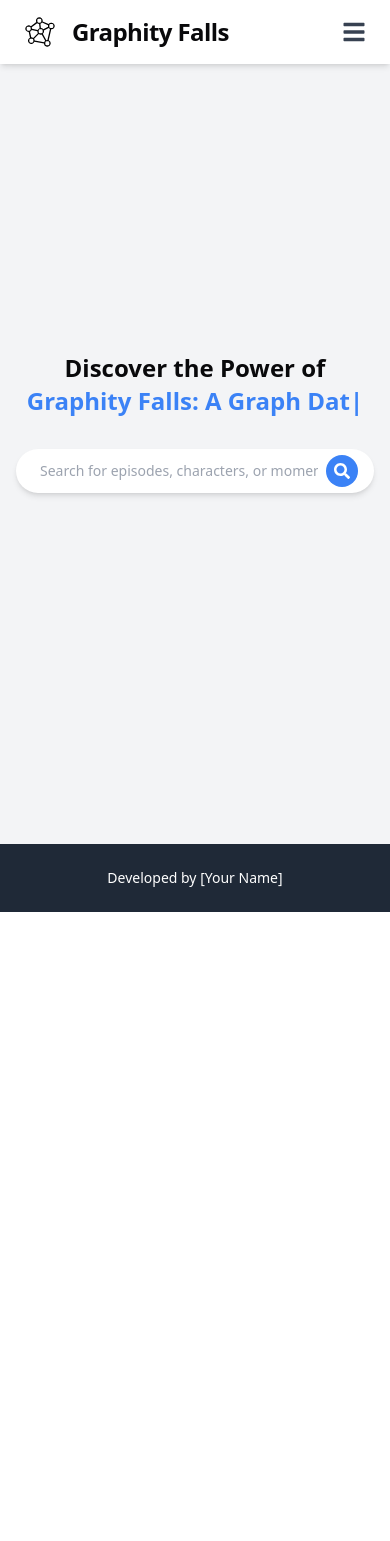
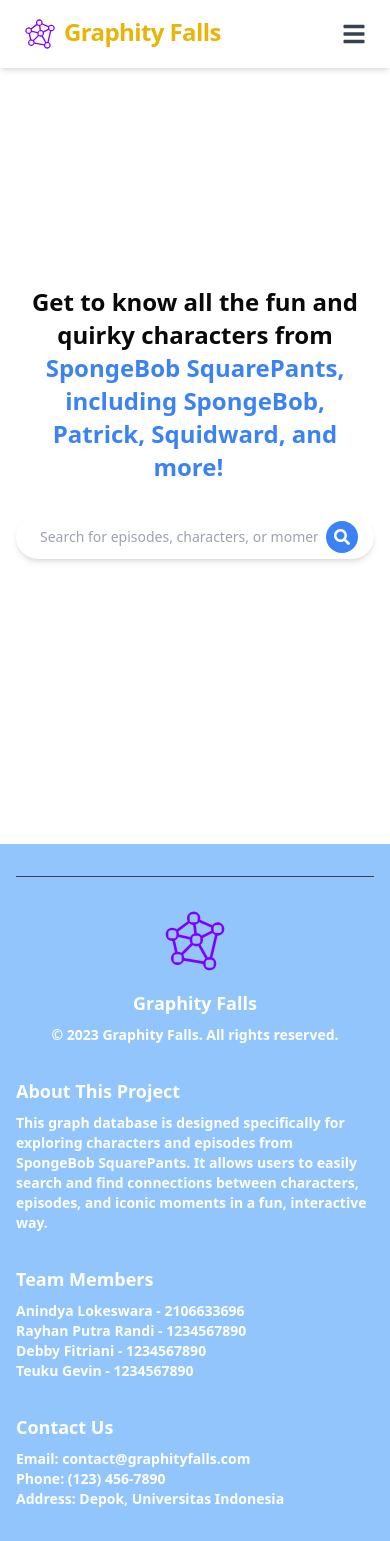
Before and after one commit to anindyalkwr/graphity-falls-frontend, a Next.js app: page / in a window 390 px wide. Before the commit the page ends 912 px from the top, so only its background shows below. Built offline with nearby package versions, Linux system fonts and the light colour scheme.

Commit message:
Footer and colorful color

```diff
--- a/src/components/elements/Footer/index.tsx
+++ b/src/components/elements/Footer/index.tsx
@@ -1,10 +1,65 @@
+import { LogoIcon } from '@/components/icons'
 import React from 'react'
 
-const Footer: React.FC = () => {
+const Footer = () => {
     return (
-        <footer className="bg-gray-800 text-white py-6 mt-auto">
-            <div className="container mx-auto text-center">
-                <p className="text-sm">Developed by [Your Name]</p>
+        <footer className="py-8 px-4 mt-auto bg-blue-300 text-white">
+            <div className="container mx-auto grid grid-cols-1 md:grid-cols-4 gap-8 border-t border-gray-700 pt-8">
+                {/* Column 1: Logo and Copyright */}
+                <div className="text-center md:text-left">
+                    <LogoIcon className="h-16 w-16 mx-auto md:mx-0 mb-4" />
+                    <h3 className="text-lg font-bold mb-2">Graphity Falls</h3>
+                    <p className="text-sm font-semibold">
+                        &copy; 2023 Graphity Falls. All rights reserved.
+                    </p>
+                </div>
+
+                {/* Column 2: About Graph Database Usage */}
+                <div>
+                    <h3 className="text-lg font-bold mb-2">
+                        About This Project
+                    </h3>
+                    <p className="text-sm font-semibold">
+                        This graph database is designed specifically for
+                        exploring characters and episodes from SpongeBob
+                        SquarePants. It allows users to easily search and find
+                        connections between characters, episodes, and iconic
+                        moments in a fun, interactive way.
+                    </p>
+                </div>
+
+                {/* Column 3: Team Members */}
+                <div>
+                    <h3 className="text-lg font-bold mb-2">Team Members</h3>
+                    <ul>
+                        <li className="text-sm font-semibold">
+                            Anindya Lokeswara - 2106633696
+                        </li>
+                        <li className="text-sm font-semibold">
+                            Rayhan Putra Randi - 1234567890
+                        </li>
+                        <li className="text-sm font-semibold">
+                            Debby Fitriani - 1234567890
+                        </li>
+                        <li className="text-sm font-semibold">
+                            Teuku Gevin - 1234567890
+                        </li>
+                    </ul>
+                </div>
+
+                {/* Column 4: Contact Us */}
+                <div>
+                    <h3 className="text-lg font-bold mb-2">Contact Us</h3>
+                    <p className="text-sm font-semibold">
+                        Email: contact@graphityfalls.com
+                    </p>
+                    <p className="text-sm font-semibold">
+                        Phone: (123) 456-7890
+                    </p>
+                    <p className="text-sm font-semibold">
+                        Address: Depok, Universitas Indonesia
+                    </p>
+                </div>
             </div>
         </footer>
     )
--- a/src/components/elements/Navbar/index.tsx
+++ b/src/components/elements/Navbar/index.tsx
@@ -25,13 +25,12 @@
     return (
         <nav className="bg-white shadow-md py-4 px-6 flex items-center relative">
             {/* Logo and Title */}
-            <div className="flex items-center space-x-4 w-full lg:w-auto">
-                <LogoIcon className="h-8 w-8 text-black" />
-                <Link
-                    href="/"
-                    className="scroll-m-20 text-2xl font-semibold tracking-tight"
-                >
-                    Graphity Falls
+            <div className="flex items-center space-x-2 w-full lg:w-auto">
+                <Link href="/" className="flex items-center space-x-2">
+                    <LogoIcon className="h-8 w-8 text-black" />
+                    <span className="scroll-m-20 text-yellow-500 text-2xl mb-1 font-bold tracking-tight">
+                        Graphity Falls
+                    </span>
                 </Link>
             </div>
 
@@ -148,7 +147,7 @@
                         <li>
                             <Link
                                 href="/characters"
-                                className="text-gray-700 hover:text-blue-600"
+                                className="block rounded-md p-3 text-gray-700 hover:bg-gray-200 hover:text-blue-600 transition-colors font-semibold"
                                 onClick={toggleMenu}
                             >
                                 Characters
@@ -157,7 +156,7 @@
                         <li>
                             <Link
                                 href="/episodes"
-                                className="text-gray-700 hover:text-blue-600"
+                                className="block rounded-md p-3 text-gray-700 hover:bg-gray-200 hover:text-blue-600 transition-colors font-semibold"
                                 onClick={toggleMenu}
                             >
                                 Episodes
@@ -166,7 +165,7 @@
                         <li>
                             <Link
                                 href="/"
-                                className="text-gray-700 hover:text-blue-600"
+                                className="block rounded-md p-3 text-gray-700 hover:bg-gray-200 hover:text-blue-600 transition-colors font-semibold"
                                 onClick={toggleMenu}
                             >
                                 Homepage
--- a/src/components/icons/LogoIcon.tsx
+++ b/src/components/icons/LogoIcon.tsx
@@ -2,7 +2,9 @@
     <svg
         viewBox="0 0 24 24"
         xmlns="http://www.w3.org/2000/svg"
-        fill="#000000"
+        fill="#8000ff"
+        stroke="#8000ff"
+        strokeWidth="0.00024"
         {...props}
     >
         <g id="SVGRepo_bgCarrier" strokeWidth="0"></g>
@@ -10,6 +12,8 @@
             id="SVGRepo_tracerCarrier"
             strokeLinecap="round"
             strokeLinejoin="round"
+            stroke="#CCCCCC"
+            strokeWidth="0.912"
         ></g>
         <g id="SVGRepo_iconCarrier">
             <path d="M3.5 12c.015 0 .028-.004.042-.004l.94 4.226a2.497 2.497 0 1 0 3.345 3.173l7.182 1.197a2.491 2.491 0 1 0 3.527-2.36l1.902-8.238c.021 0 .04.006.062.006a2.5 2.5 0 1 0-2.03-3.95l-4.53-2.012a2.5 2.5 0 1 0-4.692.528L5.151 7.637A2.495 2.495 0 1 0 3.5 12zm1.018-.222a2.51 2.51 0 0 0 1.26-1.26l4.226.94c0 .014-.004.027-.004.042a2.484 2.484 0 0 0 .416 1.377l-3.54 3.54A2.483 2.483 0 0 0 5.5 16c-.014 0-.028.004-.042.004zm7.184-2.635a2.501 2.501 0 0 0-1.48 1.339l-4.226-.94c0-.014.004-.027.004-.042a2.472 2.472 0 0 0-.247-1.065l4.096-3.072a2.477 2.477 0 0 0 1.457.617zM14 11v1a1 1 0 0 1-1 1h-1a1 1 0 0 1-1-1v-1a1 1 0 0 1 1-1h1a1 1 0 0 1 1 1zm1.173 8.605L7.99 18.408a2.483 2.483 0 0 0-.407-1.285l3.54-3.54a2.405 2.405 0 0 0 2.123.29l2.632 4.74a2.494 2.494 0 0 0-.706.992zM6 20H5a1 1 0 0 1-1-1v-1a1 1 0 0 1 1-1h1a1 1 0 0 1 1 1v1a1 1 0 0 1-1 1zm13 0v1a1 1 0 0 1-1 1h-1a1 1 0 0 1-1-1v-1a1 1 0 0 1 1-1h1a1 1 0 0 1 1 1zm-1.438-1.994c-.02 0-.04-.006-.062-.006a2.466 2.466 0 0 0-.747.127l-2.632-4.74a2.411 2.411 0 0 0 .784-2.53l3.638-1.82a2.502 2.502 0 0 0 .92.731zM20 6h1a1 1 0 0 1 1 1v1a1 1 0 0 1-1 1h-1a1 1 0 0 1-1-1V7a1 1 0 0 1 1-1zm-1.939.963a2.301 2.301 0 0 0 .034 1.18l-3.638 1.82a2.483 2.483 0 0 0-1.763-.943l-.396-3.163a2.499 2.499 0 0 0 1.231-.908zM10 4V3a1 1 0 0 1 1-1h1a1 1 0 0 1 1 1v1a1 1 0 0 1-1 1h-1a1 1 0 0 1-1-1zM2 9a1 1 0 0 1 1-1h1a1 1 0 0 1 1 1v1a1 1 0 0 1-1 1H3a1 1 0 0 1-1-1z"></path>
--- a/src/pages/404.tsx
+++ b/src/pages/404.tsx
@@ -1,10 +1,39 @@
+import { FaExclamationTriangle } from 'react-icons/fa'
+import React from 'react'
+
 const Custom404 = () => {
     return (
-        <div className="flex items-center justify-center min-h-screen bg-gray-100">
-            <h1 className="text-xl text-muted-foreground">
-                404 - Page Not Found
-            </h1>
+        <div className="flex items-center justify-center min-h-screen px-4">
+            <div className="container mx-auto grid grid-cols-1 md:grid-cols-2 gap-8 items-center justify-center">
+                {/* Column 2: Icon - Placed first on small screens */}
+                <div className="flex justify-center items-center md:order-last mb-4 md:mb-0">
+                    <FaExclamationTriangle className="text-8xl md:text-[10rem] text-yellow-500" />
+                </div>
+
+                {/* Column 1: Quirky Text */}
+                <div className="text-center md:text-left md:justify-self-center">
+                    <h1
+                        className="text-5xl font-extrabold text-yellow-500 mb-4"
+                        style={{ letterSpacing: '-1px' }}
+                    >
+                        Oops!
+                    </h1>
+                    <p
+                        className="text-3xl font-bold text-blue-500 mb-2"
+                        style={{ letterSpacing: '0.5px' }}
+                    >
+                        Page Not Found
+                    </p>
+                    <p className="text-lg font-semibold text-gray-700">
+                        It seems that the page you're looking for doesn't exist.
+                        If you think this is an error, please check the URL or
+                        reach out to us through the contact information in the
+                        footer.
+                    </p>
+                </div>
+            </div>
         </div>
     )
 }
+
 export default Custom404
--- a/src/pages/_app.tsx
+++ b/src/pages/_app.tsx
@@ -3,6 +3,7 @@
 import Navbar from '@/components/elements/Navbar'
 import Footer from '@/components/elements/Footer'
 import { Lato } from '@next/font/google'
+import Head from 'next/head'
 
 const lato = Lato({
     subsets: ['latin'],
@@ -13,13 +14,21 @@
 function MyApp({ Component, pageProps }: AppProps) {
     return (
         <div className={`flex flex-col min-h-screen ${lato.variable}`}>
+            <Head>
+                {/* Title for the browser tab */}
+                <title>Graphity Falls</title>
+
+                {/* Favicon for the browser tab */}
+                <link rel="icon" href="/favicon.ico" />
+            </Head>
+
             {/* Navbar with a fixed position */}
             <div className="fixed top-0 left-0 right-0 z-50">
                 <Navbar />
             </div>
 
             {/* Main content with padding to account for navbar height */}
-            <main className="flex-grow">
+            <main className="flex-grow bg-gray-25">
                 <Component {...pageProps} />
             </main>
 
--- a/src/pages/index.tsx
+++ b/src/pages/index.tsx
@@ -3,27 +3,25 @@
 
 const Home = () => {
     return (
-        <div className="flex flex-col items-center justify-center min-h-screen bg-gray-100 px-4">
+        <div className="flex flex-col items-center justify-center min-h-screen px-4">
             {/* Title with Type Animation */}
             <h1 className="text-2xl md:text-4xl font-bold mb-8 text-center leading-snug">
-                Discover the Power of
+                Get to know all the fun and quirky characters from
                 <br />
                 <span className="text-blue-500">
                     <TypeAnimation
                         sequence={[
-                            ' Graphity Falls: A Graph Database',
+                            'SpongeBob SquarePants, including SpongeBob, Patrick, Squidward, and more!',
                             2500,
-                            ' for SpongeBob Episodes',
+                            'Discover episodes from the hit series, from the classic "Pilot" to fan favorites like "Band Geeks"!',
                             2500,
-                            ' of Iconic Characters',
+                            'Explore and search for characters, episodes, and iconic moments from the show!',
                             2500,
-                            ' and Fun Adventures',
-                            2500,
-                            ' in Quirky Moments!',
+                            'Use the search bar to dive into quirky SpongeBob adventures!',
                             2500,
                         ]}
                         wrapper="span"
-                        speed={25}
+                        speed={40}
                         repeat={Infinity}
                         style={{ display: 'inline-block' }}
                     />
```
